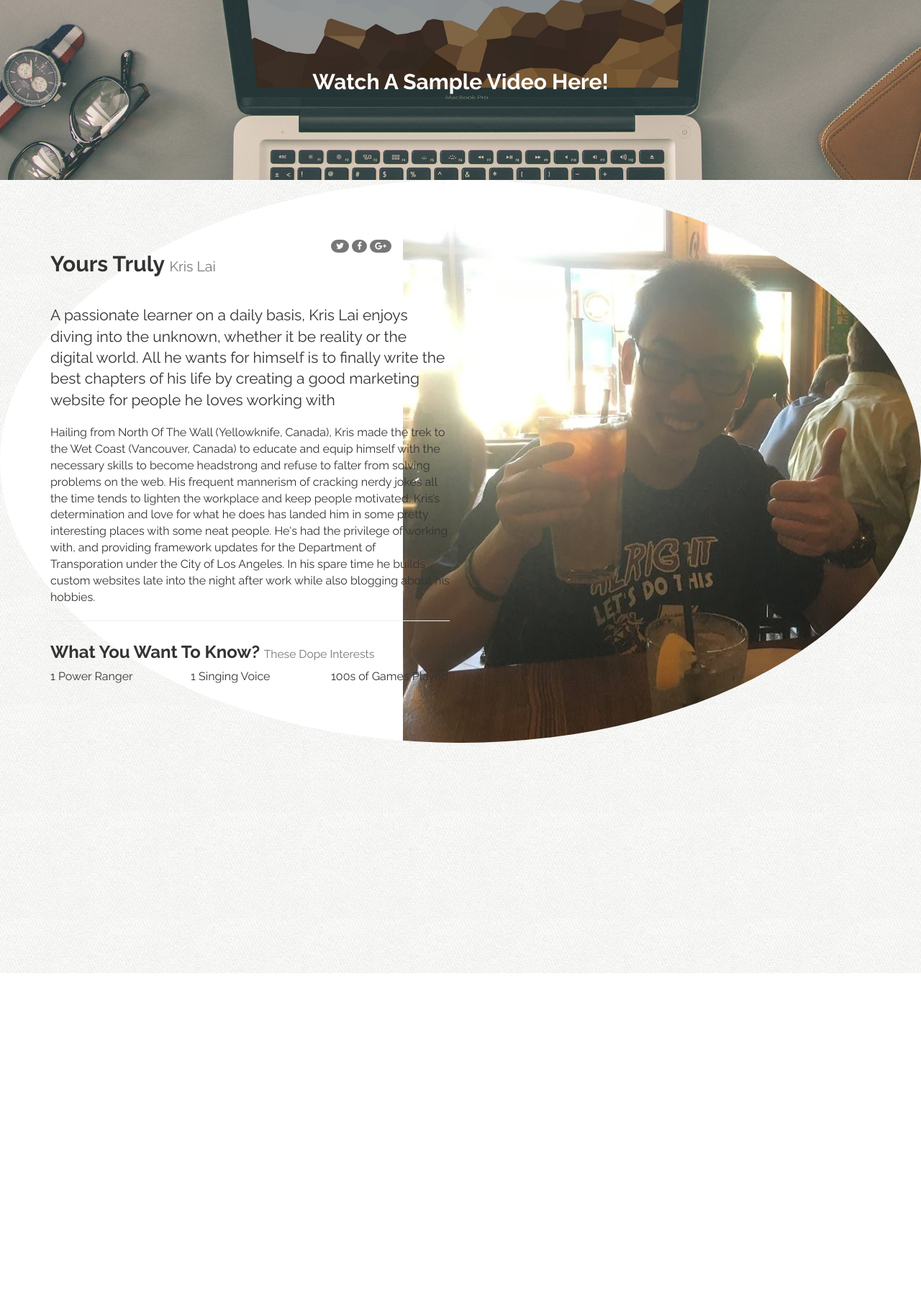
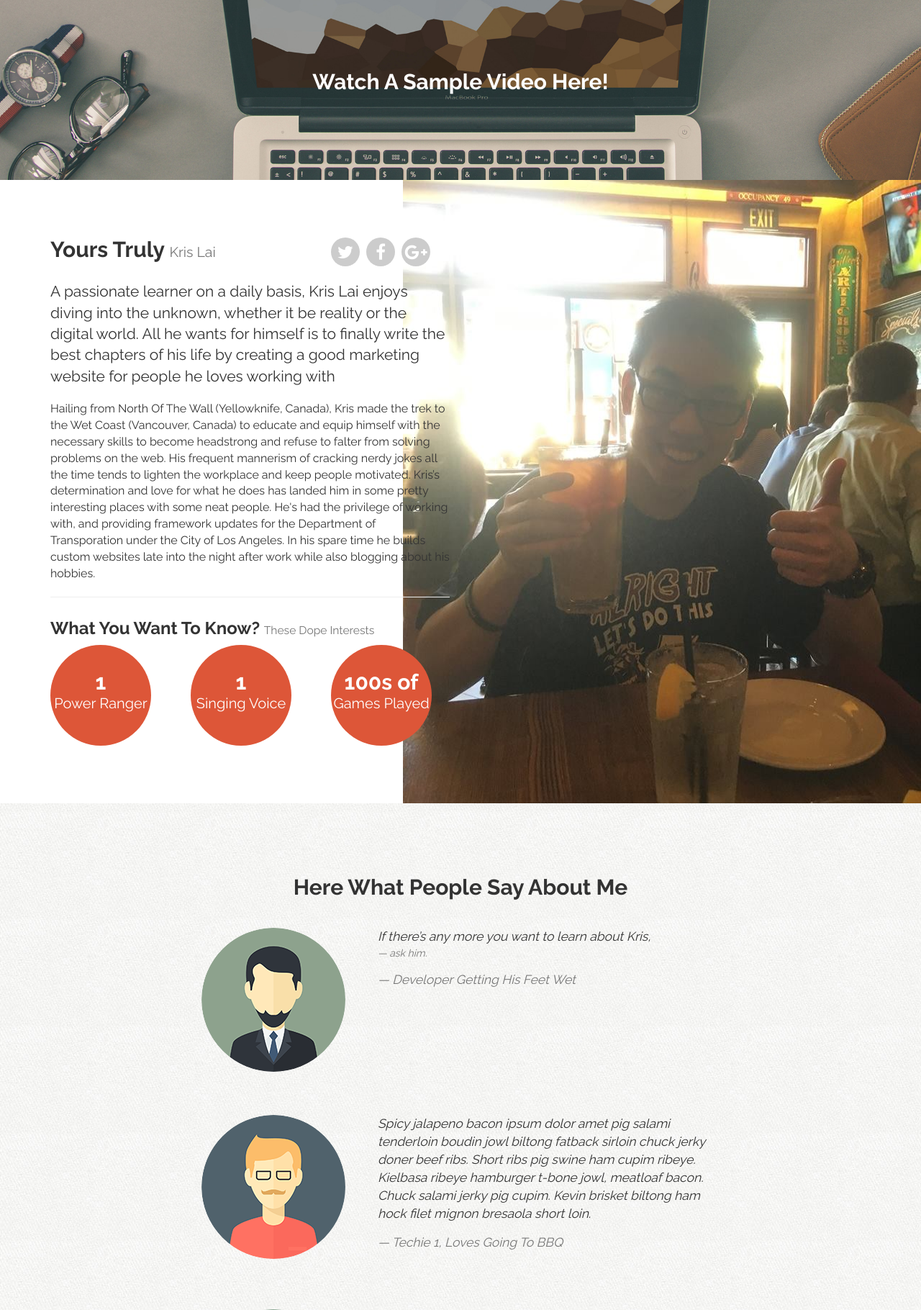
Before and after one commit to PocketThi3f/wordpress-trixzors, a PHP site: page / in a window 1280 px wide. Shown: the part 3767-5587 px from the top of the page at 72% size. Before the commit the page ends 5119 px from the top, so only its background shows below. Run offline with PHP 8.4, Linux system fonts and the light colour scheme; some libraries are stand-ins or nearby versions.

Commit message:
images, css styled slightly, markup added in testimonial section

```diff
--- a/assets/css/custom.css
+++ b/assets/css/custom.css
@@ -56,6 +56,53 @@ button, input, .btn, a.btn {
 
 img {
 	max-width: 100%;
+}
+
+.modal-content {
+	background: url("../img/tile.jpg") top left repeat;
+}
+
+.badge.social {
+	background: #ccc;
+	font-size: 24px;
+	height: 40px;
+	width: 40px;
+	text-align: center;
+	line-height: 42px;
+	margin: 0 5px 20px 0;
+	padding: 0;
+	-webkit-border-radius: 50px;
+	-moz-border-radius: 50px;
+	border-radius: 50px;
+}
+
+.badge.social.twitter:hover {
+	background: #55acee;
+}
+
+.badge.social.facebook:hover {
+	background: #3b5998;
+}
+
+.badge.social.gplus:hover {
+	background: #db4b39;
+}
+
+blockquote {
+	padding: 0;
+	border: none;
+	font-style: italic;
+	text-align: left;
+}
+
+blockquote cite {
+	display: block;
+	color: #777;
+	margin: 15px 0 0 0;
+}
+
+blockquote:before {
+	display: none;
 }
 
 /* === HERO === */
@@ -173,9 +220,56 @@ section h3 {
 }
 
 #instructor {
+	opacity: 1.0;
 	background: white url("../img/kris_thumbs.jpg") 100% no-repeat;
+	align-self: center;
+	/*linear-gradient(rgba(0, 0, 0, 0.7), rgba(0, 0, 0, 0.3))*/
+}
+
+#instructor h2 {
+	margin: 0 0 20px;
+}
+
+#instructor .num {
+	display: table;
+	font-size: 30px;
+	font-weight: bold;
+	color: white;
+	line-height: 24px;
+	height: 140px;
+	width: 140px;
+	text-align: center;
+	background: #dd5638;
+	-webkit-border-radius: 100%;
+	-moz-border-radius: 100%;
+	border-radius: 100%;
+	text-rendering: optimizeLegibility;
+}
+
+#instructor .num .num-content {
+	display: table-cell;
+	vertical-align: middle;
+}
+
+#instructor .num span {
+	display: block;
+	font-size: 20px;
+	font-weight: normal;
+	line-height: 35px;
+}
+
+#kudos {
+	text-align: center;
+}
+
+.testimonial {
+	margin-bottom: 60px;
+}
+
+.testimonial img {
+	-webkit-border-radius: 50%;
+	-moz-border-radius: 50%;
 	border-radius: 50%;
-	align-self: center;
 }
 
 /* === CUSTOM ICON SPRITES == */
--- a/index.html
+++ b/index.html
@@ -338,9 +338,54 @@
 		</section><!-- instructor -->
 
 		<!-- TESTIMONIALS-->
-		<section>
+		<section id="kudos">
+			<div class="container">
+				<div class="row">
+					<div class="col-sm-8 col-sm-offset-2">
 
-		</section>
+						<h2>Here What People Say About Me</h2>
+
+						<div class="row testimonial">
+							<div class="col-sm-4">
+								<img src="assets/img/ernest.png" alt="Business Illustration"/>
+							</div><!-- end-col -->
+							<div class="col-sm-8">
+								<blockquote>
+									If there&rsquo;s any more you want to learn about Kris,
+									<small>ask him.</small>
+									<cite>&mdash; Developer Getting His Feet Wet</cite>
+								</blockquote>
+							</div><!-- end-col -->
+						</div><!-- row -->
+
+						<div class="row testimonial">
+							<div class="col-sm-4">
+								<img src="assets/img/ben.png" alt="Moustache Man Illustration"/>
+							</div><!-- end-col -->
+							<div class="col-sm-8">
+								<blockquote>
+									Spicy jalapeno bacon ipsum dolor amet pig salami tenderloin boudin jowl biltong fatback sirloin chuck jerky doner beef ribs. Short ribs pig swine ham cupim ribeye. Kielbasa ribeye hamburger t-bone jowl, meatloaf bacon. Chuck salami jerky pig cupim. Kevin brisket biltong ham hock filet mignon bresaola short loin.
+									<cite>&mdash; Techie 1, Loves Going To BBQ</cite>
+								</blockquote>
+							</div><!-- end-col -->
+						</div><!-- row -->
+
+						<div class="row testimonial">
+							<div class="col-sm-4">
+								<img src="assets/img/aj.png" alt="Bearded Man Illustration"/>
+							</div><!-- end-col -->
+							<div class="col-sm-8">
+								<blockquote>
+									Cupcake ipsum dolor sit amet candy gummi bears. Sesame snaps gingerbread danish. Halvah cupcake cheesecake. Sweet roll gummies cake tart lemon drops soufflé apple pie. Cupcake cake pudding sweet roll. Marzipan toffee oat cake cheesecake chupa chups. Tart caramels jelly. Toffee carrot cake muffin caramels. Wafer wafer cotton candy bear claw fruitcake. Fruitcake oat cake powder jelly beans cupcake muffin ice cream soufflé. Jujubes tootsie roll cake biscuit gummi bears oat cake jelly bonbon. Gummies icing gummi bears halvah sugar plum liquorice dessert.
+									<cite>&mdash; Techie 2, Self-Explanatory.</cite>
+								</blockquote>
+							</div><!-- end-col -->
+						</div><!-- row -->
+
+					</div><!-- end-col -->
+				</div><!-- row -->
+			</div><!-- container -->
+		</section><!-- kudos -->
 
 		<!-- SIGN UP SECTION-->
 		<section>
```
